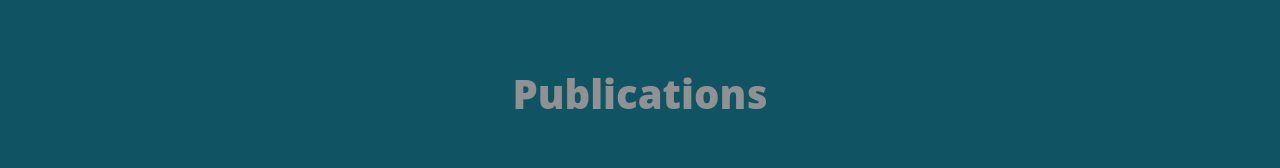
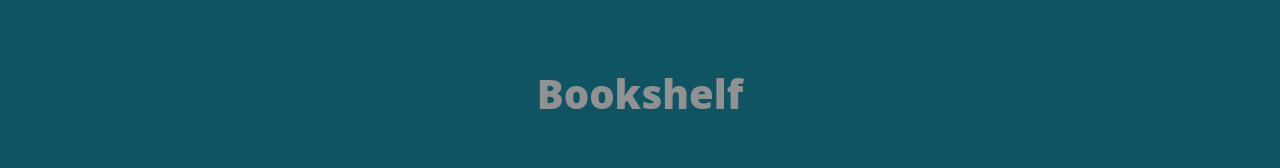
Before and after one commit to daniel-furman/info-202-website, a plain HTML site: page list.html in a window 1280 px wide. Shown: the part 130-298 px from the top of the page. Drawn offline with Linux system fonts and the light colour scheme.

Commit message:
Update list.html

```diff
--- a/list.html
+++ b/list.html
@@ -20,7 +20,7 @@
         </nav>
         <!--This code creates the middle section of the webpage-->
         <header class="masthead bg-primary text-white text-center">
-            <h1>Publications</h1>
+            <h1>Bookshelf</h1>
         </header>
         <!--Here is where the table will be loaded in.  The actual table will be loaded in JavaScript.-->
         <center>
```
